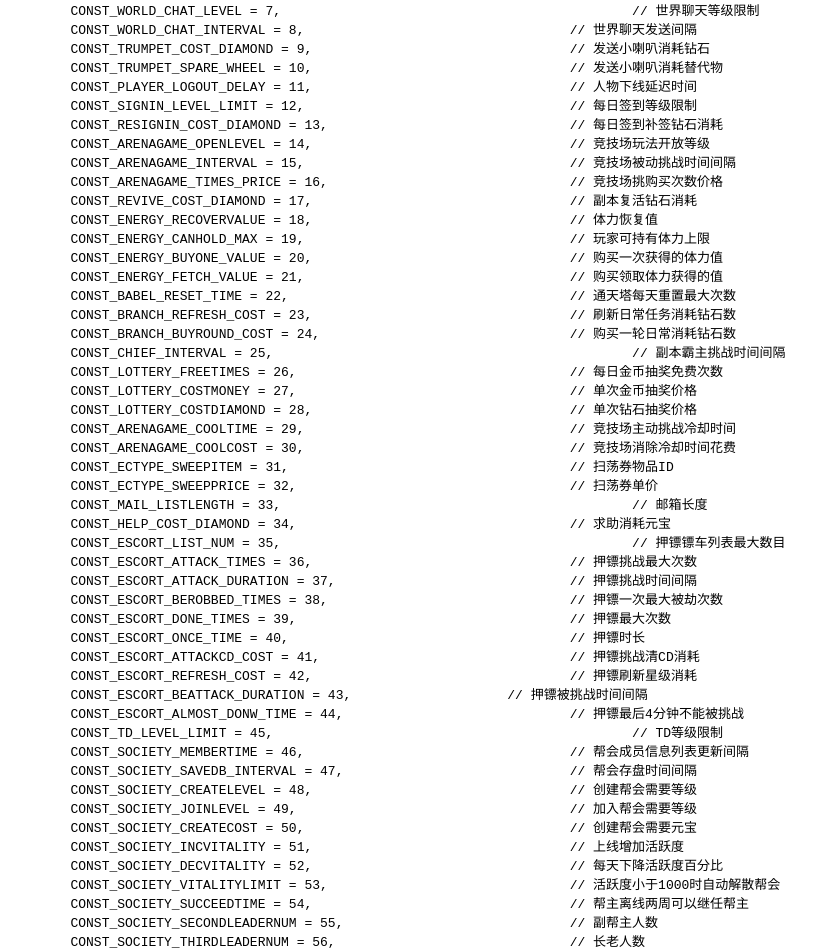
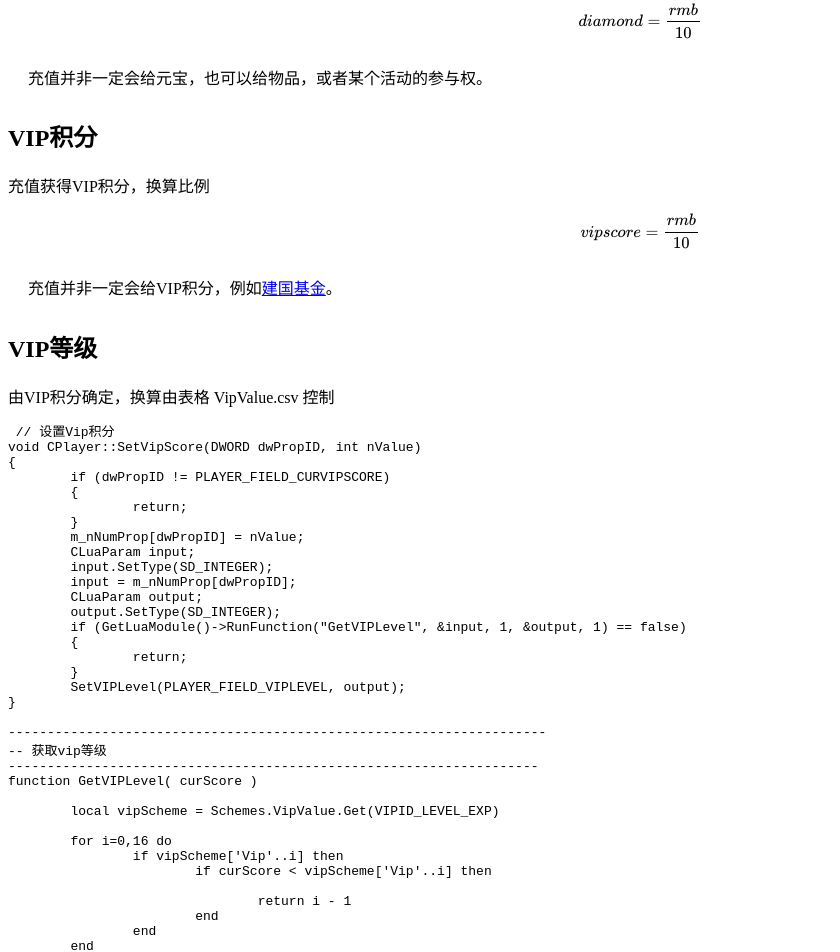
Before and after one commit to eulergame/eulergame.github.io, a plain HTML site: page gamedesigner.html in a window 1280 px wide. Shown: the part 332-1284 px from the top of the page, without its empty margins (0-840 px from the left). Drawn offline with nearby package versions, Linux system fonts and the light colour scheme; some packages are replaced by stand-ins of ours.

Commit message:
vip score

```diff
--- a/gamedesigner.html
+++ b/gamedesigner.html
@@ -11,12 +11,123 @@
     <script type="text/javascript" async
         src="https://cdnjs.cloudflare.com/ajax/libs/mathjax/2.7.5/MathJax.js?config=TeX-MML-AM_CHTML">
     </script>
-    <script src="https://cdn.jsdelivr.net/gh/google/code-prettify@master/loader/run_prettify.js"></script>
+    <script type="text/javascript" async
+        src="https://cdn.jsdelivr.net/gh/google/code-prettify@master/loader/run_prettify.js">
+    </script>
 </head>
 <body>
     <p align="right">制心一处</p>
-    <hr />
-    <h1>常量定义</h1>
+    <hr /><h1>充值</h1>
+    <h2>充值卡</h2>
+    玩家充值额度不是随意的，由N个固定的额度，不同的专服不同，在数据库DS.dbo.RechargeCard里配置，充值单位是分，充值额度记作rmb，例如6块钱会记作rmb=600
+    <h2>元宝</h2>
+    充值获得元宝，换算比例
+    \[
+    diamond = \frac{rmb}{10}
+    \]
+    <p>充值并非一定会给元宝，也可以给物品，或者某个活动的参与权。</p>
+
+    <h2>VIP积分</h2>
+    充值获得VIP积分，换算比例
+    \[
+    vipscore = \frac{rmb}{10}
+    \]
+    <p>充值并非一定会给VIP积分，例如<a href="#CountryFund">建国基金</a>。</p>
+
+    <h2>VIP等级</h2>
+    由VIP积分确定，换算由表格 VipValue.csv 控制
+    <pre class="prettyprint">
+ // 设置Vip积分
+void CPlayer::SetVipScore(DWORD dwPropID, int nValue)
+{
+	if (dwPropID != PLAYER_FIELD_CURVIPSCORE)
+	{
+		return;
+	}
+	m_nNumProp[dwPropID] = nValue;
+	CLuaParam input;
+	input.SetType(SD_INTEGER);
+	input = m_nNumProp[dwPropID];
+	CLuaParam output;
+	output.SetType(SD_INTEGER);
+	if (GetLuaModule()->RunFunction("GetVIPLevel", &input, 1, &output, 1) == false)
+	{
+		return;
+	}
+	SetVIPLevel(PLAYER_FIELD_VIPLEVEL, output);
+}
+
+---------------------------------------------------------------------
+-- 获取vip等级
+--------------------------------------------------------------------
+function GetVIPLevel( curScore )
+
+	local vipScheme = Schemes.VipValue.Get(VIPID_LEVEL_EXP)
+
+	for i=0,16 do
+		if vipScheme['Vip'..i] then
+			if curScore < vipScheme['Vip'..i] then
+
+				return i - 1
+			end
+		end
+	end
+
+	return 15
+end
+
+enum VIPID
+{
+	VIPID_VALUE_NULL = 0,
+	VIPID_LEVEL_EXP = 1,							// VIP等级对应经验
+	VIPID_EVERYDAY_PRIZE = 2,						// VIP每日礼包奖励ID
+	VIPID_LEVEL_PRIZE = 3,							// VIP等级礼包奖励ID
+	VIPID_MIDAS_TOUCH_TIMES = 4,					// 玩家使用点金手次数
+	VIPID_REFRESH_MONEYSTORE = 5,					// 银两商店刷新次数
+	VIPID_REFRESH_PRESTIGESTORE = 6,				// 声望商店刷新次数
+	VIPID_REFRESH_CLANSTORE = 7,					// 帮会商店刷新次数
+	VIPID_REFRESH_SECRETSTORE1 = 8,					// 神秘商店1刷新次数
+	VIPID_REFRESH_SECRETSTORE2 = 9,					// 神秘商店2刷新次数
+	VIPID_REFRESH_SECRETSTORE3 = 10,				// 神秘商店3刷新次数
+	VIPID_BOSS_SUMMON_TIMES = 11,					// 召唤世界Boss次数
+	VIPID_BRANCH_CANBRIBE = 12,						// 日常任务可钻石完成
+	VIPID_BRANCH_FREEREFRESH = 13,					// 日常任务免费刷新次数
+	VIPID_BRANCH_CANBUYROUND = 14,					// 日常任务可购买的轮次
+	VIPID_ARENAGAME_BUYTIMES = 15,					// 竞技场购买轮数
+	VIPID_BANK_EXCHANGE_TIME = 16,					// 无用
+	VIPID_SOCIETY_BUYREVIVE = 17,					// 帮会复活购买次数
+	VIPID_PRACTICE_BUYADDMORAL = 18,				// 帮会修炼购买次数
+	VIPID_ONLINE_BROAD_CAST = 19,					// 上线全服公告
+	VIPID_ESCORT_QUALITY = 20,						// 押镖刷新初始品质-蓝色粮草车
+	VIPID_LOOP_TASK_STAR = 21,						// 每日跑环任务永久3星以上
+	VIPID_STORE_DISCOUNT = 22,						// 商城物品打折
+	VIPID_FREE_OPEN_STORE = 23,						// 远程药店
+	VIPID_SOCIETY_DISTRIBUTE = 24,					// 帮会贡献捐献
+	VIPID_UP_STAR = 25,								// 装备升星成功率
+	VIPID_ECTYPE_RESET = 26,						// 单人副本重置次数
+	VIPID_FREE_FLY = 27,							// 免费飞行
+	VIPID_HUNT_SOUL = 28,							// 免费猎魂次数
+	VIPID_EQUIP_DOWNGRADE = 29,						// 装备强化失败不会降级
+	VIPID_STORE = 30,								// VIP商城
+	VIPID_FREE_POLISH_1 = 31,						// 免费洗练次数
+	VIPID_FREE_POLISH_2 = 32,						// 免费精炼次数
+	VIPID_GODWEAPON_UPSTAR = 33,					// 神兵升星成功率
+	VIPID_SOCIETY_AUTOLOOP = 34,					// 帮会跑环自动任务(商店)
+	VIPID_MARKET_BINDRATE = 35,						// 寄售绑定元宝概率
+	VIPID_SOCIETY_ECTYPETOWER_RESETTIMES = 36,		// 帮会副本塔可重置次数
+	VIPID_ECTYPETOWER_RESETTIMES = 37,				// 副本塔可重置次数
+	VIPID_TURNTABLES_BUYTIMES = 38,					// 全民转盘购买次数
+	VIPID_ENERGY_CANBUYTIMES = 39,					// 每天可购买体力次数
+	VIPID_MATERIALECTYPE_RESETTIMES = 40,			// 重置材料副本次数
+	VIPID_VALUE_MAXID,
+};
+</pre>
+    <h2>充值活动</h2>
+    <p>充值增加VIP积分，VIP等级由VIP积分确定</p>
+
+    <hr /><h1 id="CountryFund">建国基金</h1>
+
+    <hr /><h1>常量定义</h1>
     ConstValue.csv
     <pre class="prettyprint">
 enum CONST_VALUE
@@ -239,6 +350,8 @@ enum CONST_VALUE
 </pre>
     <hr />
 
+
+
     <h1>改名卡</h1>
     <ul>
         <li>
@@ -442,6 +555,8 @@ end
 
     <hr />
 
+
+
     <h1>任务</h1>
     Task.csv
     <ul>
@@ -459,6 +574,8 @@ end
 
     <hr />
 
+
+
     <h1></h1>
     Chapter.csv
 
@@ -481,6 +598,8 @@ end
 
     <hr />
 
+
+
     <h1>物品-装备</h1>
     Equipment.csv
     <ul>
@@ -503,6 +622,8 @@ end
     </ul>
 
     <hr />
+
+
 
     <h1>运营活动</h1>
     <h1>定时奖励</h1>
@@ -565,6 +686,8 @@ end
 
     <hr />
 
+
+
     <h1 id="ActivityGift">活动礼包</h1>
     ActivityGift.csv
     <ul>
@@ -592,6 +715,8 @@ end
 
     <hr />
 
+
+
     <h1 id="PrizeTable">奖励</h1>
     PrizeTable
     <ul>
@@ -612,10 +737,14 @@ end
 
     <hr />
 
+
+
     <h1>角色等级基础属性</h1>
     PlayerBaseProp.csv
 
     <hr />
+
+
 
     <h1>角色属性</h1>
     <p>非战斗属性</p>
@@ -658,6 +787,10 @@ end
 
 
 
+
+
+
+
     <h1>战力</h1>
     <h2>战力系数</h2>
     <pre class="prettyprint">
@@ -807,6 +940,8 @@ end
         <li>套装战力</li>
     </ul>
     <hr />
+
+
 
     <h1 id="PacketPart">Packet部件</h1>
     <pre class="prettyprint">
@@ -1160,6 +1295,8 @@ enum LOGIC_DATA
 
     <hr />
 
+
+
     <h1>流派</h1>
     <pre class="prettyprint">
 enum GENRE
@@ -1172,6 +1309,8 @@ enum GENRE
 </pre>
 
     <hr />
+
+
 
     <h1>角色数据的加载</h1>
     <p>三部分：角色数据、物品、任务</p>
@@ -1283,6 +1422,38 @@ enum SKEPID
 
 
 
+
+
+
+
+
+
+
+
+
+
+
+
+
+
+
+
+
+
+
+
+
+
+
+
+
+
+
+
+
+
+
+
     <h2>技能等级配置</h2>
     <p>SkillEffect.csv</p>
     <ul>
@@ -1299,6 +1470,38 @@ enum SKEPID
         <li>Pierce 穿透</li>
     </ul>
     <hr />
+
+
+
+
+
+
+
+
+
+
+
+
+
+
+
+
+
+
+
+
+
+
+
+
+
+
+
+
+
+
+
+
 
 
 
@@ -1507,6 +1710,8 @@ enum SKEPID
 
     <hr />
 
+
+
     <h1>开服关服</h1>
     <p>开服   Bin/Cluster/开服.bat</p>
     <p>关服   Bin/Cluster/关服.bat</p>
@@ -1516,6 +1721,8 @@ enum SKEPID
 
     <hr />
 
+
+
     <h1>导航网格</h1>
     <p>美术制作Unity场景test.unity</p>
     <p>依据场景地表，用插件(NavMesh Exension)构建TerrainMesh</p>
@@ -1573,6 +1780,38 @@ enum SKEPID
 
 
 
+
+
+
+
+
+
+
+
+
+
+
+
+
+
+
+
+
+
+
+
+
+
+
+
+
+
+
+
+
+
+
+
     <h1>怪物</h1>
     <hr />
 
@@ -1638,9 +1877,105 @@ enum SKEPID
 
 
 
+
+
+
+
+
+
+
+
+
+
+
+
+
+
+
+
+
+
+
+
+
+
+
+
+
+
+
+
+
+
+
+
+
+
+
+
+
+
+
+
+
+
+
+
+
+
+
+
+
+
+
+
+
+
+
+
+
+
+
+
+
+
+
+
     <h1>AI</h1>
 
     <hr />
+
+
+
+
+
+
+
+
+
+
+
+
+
+
+
+
+
+
+
+
+
+
+
+
+
+
+
+
+
+
+
+
 
 
 
@@ -1720,13 +2055,51 @@ enum SKEPID
 
 
 
+
+
+
+
+
+
+
+
+
+
+
+
+
+
+
+
+
+
+
+
+
+
+
+
+
+
+
+
+
+
+
+
     <footer>
         <address>
             written by LaoZhang.<br />
 
+
+
             297191409@qq.com.<br />
 
+
+
             ShenZhen<br />
+
+
 
             China
         </address>
```
Lines whose indentation alone changed are shown as unchanged.
